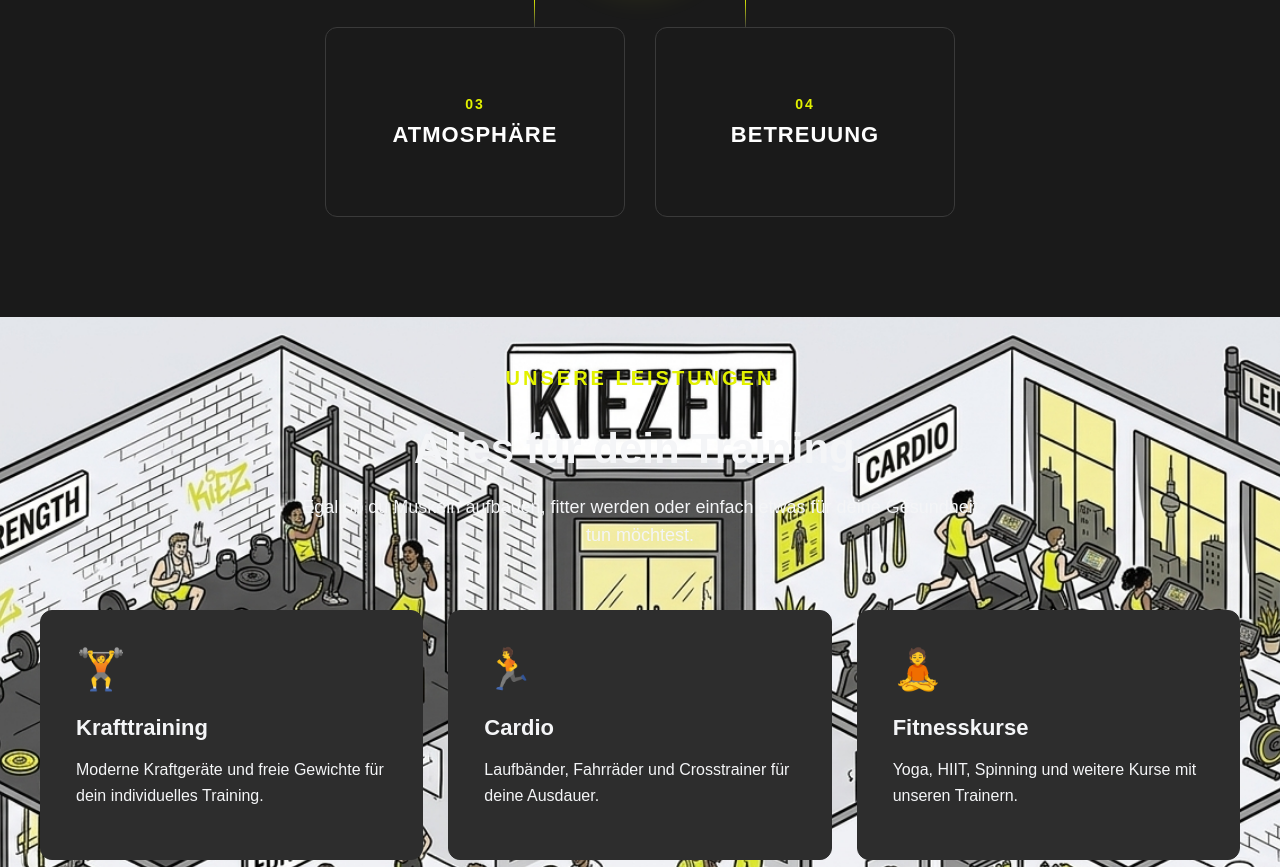
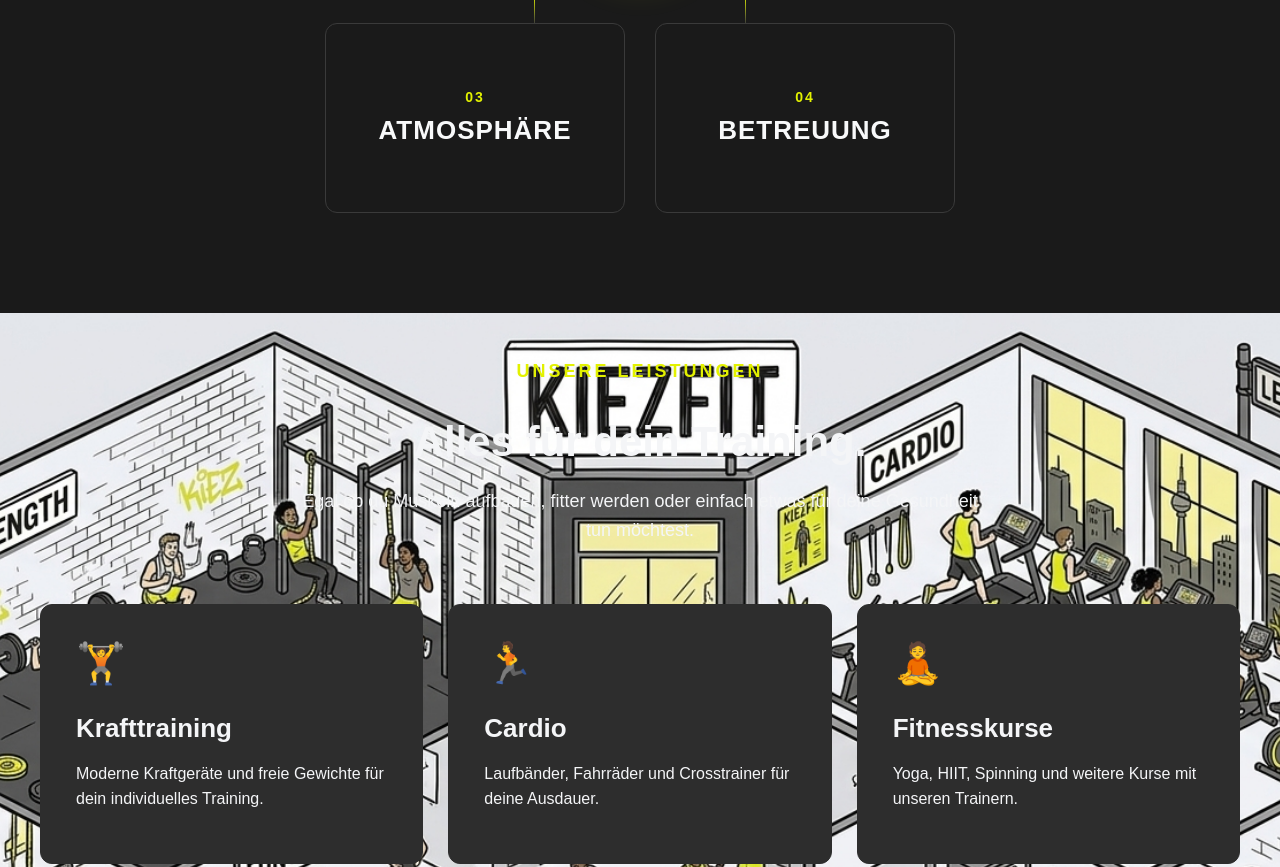
Before and after one commit to pXr-dev/KIEZFIT, a plain HTML site: page index.html in a window 1280 px wide. Shown: the part 1527-2394 px from the top of the page. Drawn offline with Linux system fonts and the light colour scheme.

Commit message:
Refine section spacing and contact section alignment

```diff
--- a/css/base.css
+++ b/css/base.css
@@ -17,19 +17,64 @@ body {
 }
 
 :root {
+
+    /* ==================================================
+       COLORS
+       ================================================== */
+
     --color-carbon: #1A1A1A;
     --color-off-white: #F4F5F7;
     --color-lime: #E2F100;
     --color-graphite: #2D2D2D;
 
-    --color-white: #FFFFFF;
+    --color-white: #F8F9FA;
     --color-border: #3A3A3A;
+
+
+    /* ==================================================
+       TYPOGRAPHY
+       ================================================== */
+
+    --font-family-base: Arial, sans-serif;
+
+    --font-size-xs: 0.75rem;
+    --font-size-small: 0.875rem;
+    --font-size-body: 1rem;
+    --font-size-large: 1.125rem;
+
+    --font-size-h4: 1.375rem;
+    --font-size-h3: 1.625rem;
+    --font-size-h2: 2.625rem;
+    --font-size-h1: 4rem;
+
+    --font-weight-regular: 400;
+    --font-weight-medium: 500;
+    --font-weight-bold: 700;
+
+    --line-height-tight: 1.1;
+    --line-height-heading: 1.2;
+    --line-height-body: 1.6;
+
+    /* ==================================================
+   SPACING
+   ================================================== */
+
+    --space-xs: 5px;
+    --space-sm: 10px;
+    --space-md: 15px;
+    --space-lg: 20px;
+    --space-xl: 30px;
+    --space-2xl: 40px;
+    --space-3xl: 50px;
+    --space-4xl: 60px;
+    --space-5xl: 80px;
+    --space-6xl: 100px;
 }
 
 body {
     margin: 0;
 
-    font-family: Arial, sans-serif;
+    font-family: var(--font-family-base);
 
     background-color: var(--color-carbon);
     color: var(--color-off-white);
--- a/css/layout.css
+++ b/css/layout.css
@@ -8,7 +8,7 @@ header {
     align-items: center;
     justify-content: space-between;
 
-    padding: 20px 40px;
+    padding: var(--space-lg) var(--space-2xl);
 
     background-color: var(--color-carbon);
     border-bottom: 0.5px solid var(--color-graphite);
@@ -23,7 +23,7 @@ header {
 .kurse,
 .mitgliedschaften,
 .kontakt {
-    padding: 30px;
+    padding: var(--space-xl);
 }
 
 /* ==================================================
@@ -31,7 +31,7 @@ header {
    ================================================== */
 
 footer {
-    padding: 60px 40px 25px;
+    padding: var(--space-4xl) var(--space-2xl) 25px;
 
     background-color: var(--color-carbon);
 
--- a/css/sections.css
+++ b/css/sections.css
@@ -48,8 +48,8 @@
 
     color: var(--color-white);
 
-    font-size: 64px;
-    line-height: 1.1;
+    font-size: var(--font-size-h1);
+    line-height: var(--line-height-tight);
 }
 
 .hero-text {
@@ -59,8 +59,8 @@
 
     color: var(--color-off-white);
 
-    font-size: 20px;
-    line-height: 1.6;
+    font-size: var(--font-size-large);
+    line-height: var(--line-height-body);
 }
 
 .hero-buttons {
@@ -110,7 +110,7 @@
     flex-direction: column;
     align-items: center;
 
-    padding: 100px 40px;
+    padding: var(--space-6xl) var(--space-2xl);
 
     background-color: var(--color-carbon);
 
@@ -126,12 +126,11 @@
     max-width: 1000px;
 
     margin: 45px auto 0;
+    gap: var(--space-xl);
 
     display: grid;
     grid-template-columns: 1fr 1fr;
     grid-template-rows: auto auto auto;
-
-    gap: 30px;
 
     align-items: center;
     justify-items: center;
@@ -184,7 +183,9 @@
 
     color: var(--color-white);
 
-    font-size: 22px;
+    font-size: var(--font-size-h3);
+    line-height: var(--line-height-heading);
+
     letter-spacing: 1px;
 }
 
@@ -389,7 +390,7 @@
 }
 
 .section-content h2 {
-    margin-bottom: 20px;
+    margin-bottom: var(--space-lg);
 
     color: var(--color-off-white);
 
@@ -410,7 +411,7 @@
 .section-header {
     max-width: 700px;
 
-    margin: 0 auto 60px auto;
+    margin: 0 auto var(--space-4xl) auto;
 
     text-align: center;
 }
@@ -420,7 +421,8 @@
 
     color: var(--color-off-white);
 
-    font-size: 42px;
+    font-size: var(--font-size-h2);
+    line-height: var(--line-height-heading);
 }
 
 .section-header p:not(.section-subtitle) {
@@ -435,12 +437,12 @@
    ================================================== */
 
 .section-subtitle {
-    margin-bottom: 15px;
+    margin-bottom: var(--space-md);
 
     color: var(--color-lime);
 
-    font-size: 20px;
-    font-weight: bold;
+    font-size: var(--font-size-large);
+    font-weight: var(--font-weight-bold);
 
     letter-spacing: 3px;
 }
@@ -489,7 +491,8 @@
 .leistung-card h3 {
     margin-bottom: 15px;
 
-    font-size: 22px;
+    font-size: var(--font-size-h3);
+    line-height: var(--line-height-heading);
 }
 
 .leistung-card p {
```
